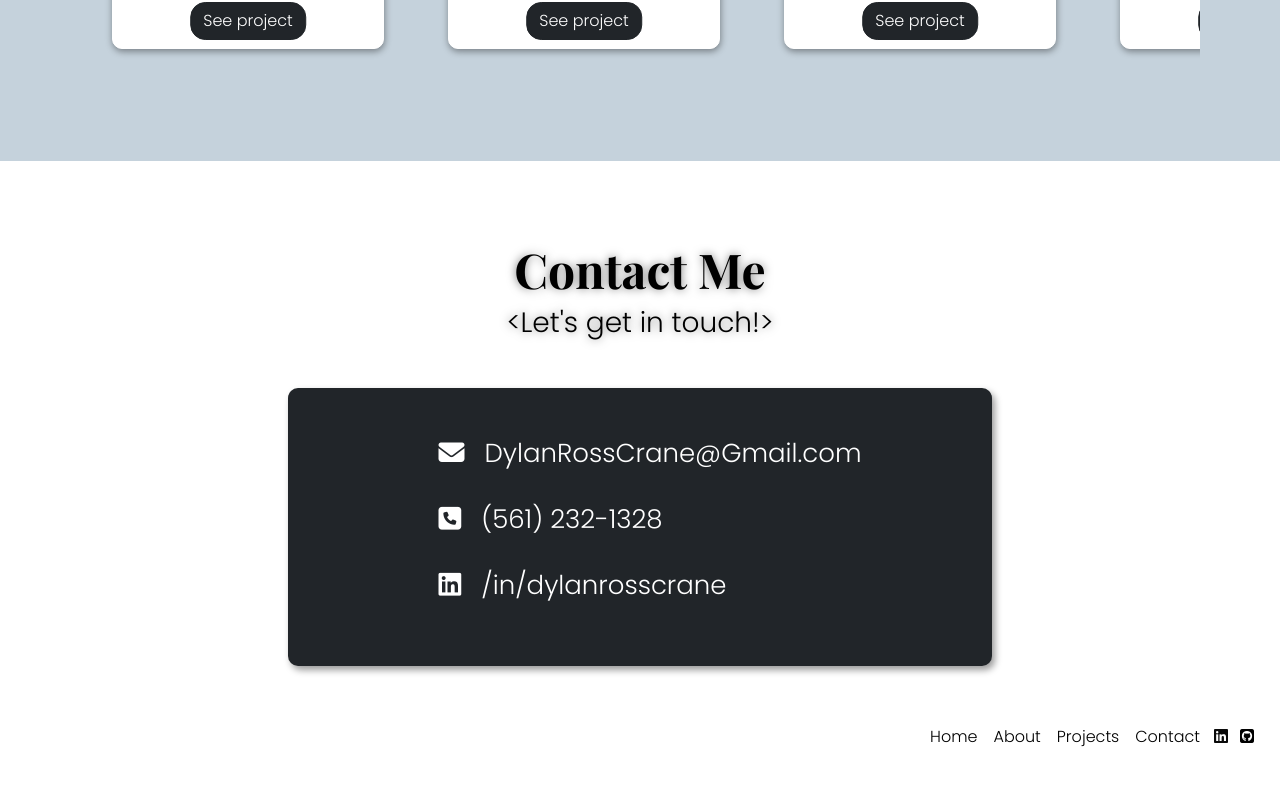
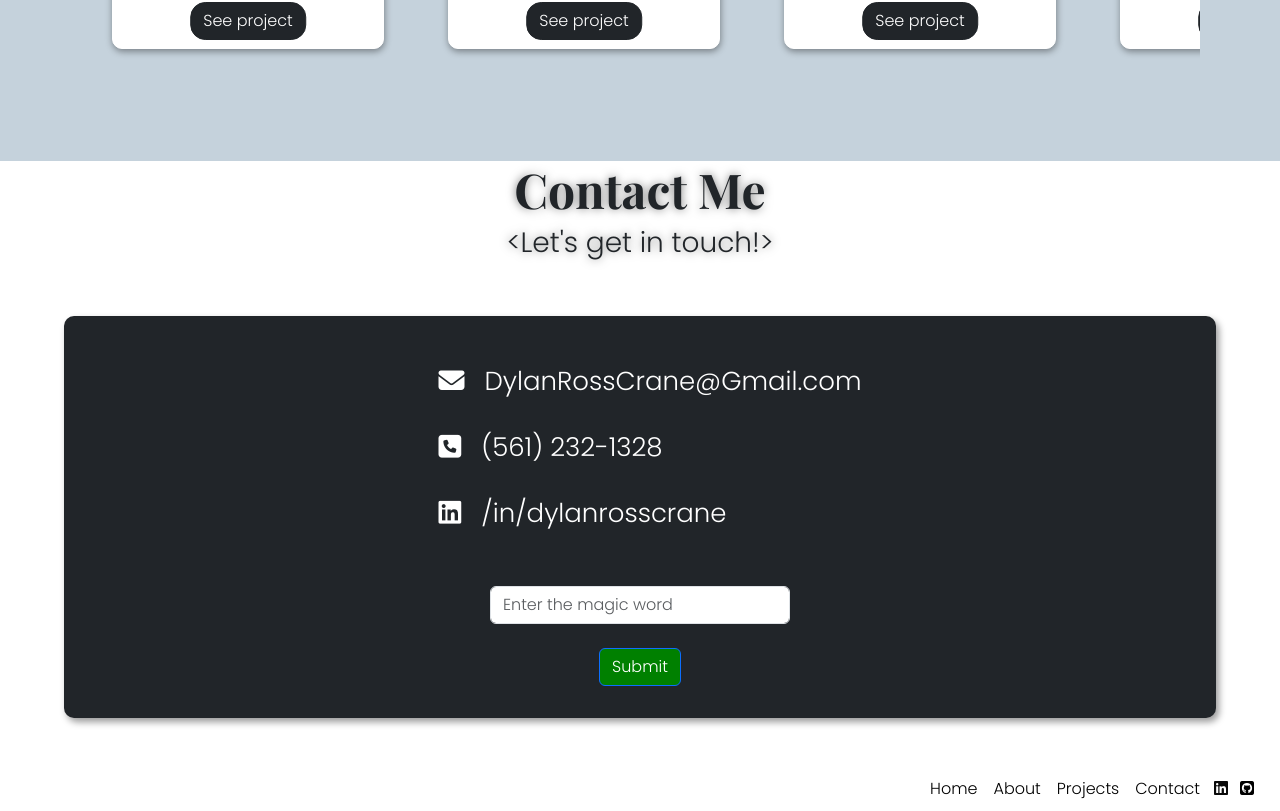
Before and after one commit to RossCrane/Personal-Portfolio, a React (Vite) app in the folder client/: page / in a window 1280 px wide. Shown: the part 1864-2675 px from the top of the page. Before the commit the page ends 2623 px from the top, so only its background shows below. Built offline with nearby package versions, Linux system fonts and the light colour scheme.

Commit message:
New Feature: Secret word. Needs some additional animations and music.

```diff
--- a/client/src/css/About.css
+++ b/client/src/css/About.css
@@ -46,6 +46,11 @@
 	width: 3.1rem;
 	padding: 0.25rem;
 	display: flex;
+}
+
+.About .language-icon:hover {
+	transform: scale(1.5);
+	transition: transform 0.25s ease-in-out;
 }
 
 .About .sm-header {
--- a/client/src/css/Contact.css
+++ b/client/src/css/Contact.css
@@ -1,17 +1,23 @@
 /* CONTAINER */
 .Contact {
-	margin: 5rem 5rem 1rem 5rem;
-	color: var(--bright-color);
+	display: flex;
+	justify-content: center;
+	align-items: center;
+	flex-direction: column;
+	height: 100%;
 }
 
 .Contact .contact-block {
 	display: flex;
+	flex-direction: column;
 	justify-content: center;
+	align-items: center;
 	background-color: rgba(34, 52, 76, 0.8);
 	padding: 2rem;
-	margin: 3rem 13rem;
+	margin: 3rem auto;
 	border-radius: 10px;
 	box-shadow: 3px 4px 7px rgba(0, 0, 0, 0.4);
+	width: 90%;
 }
 
 /* HEADER */
@@ -44,6 +50,15 @@ h3 {
 }
 .Contact .contact:hover {
 	text-decoration: underline;
+}
+
+.Contact .secret-input {
+	max-width: 350px;
+}
+
+.Contact .secret-button {
+	margin-top: 1rem;
+	padding: 0.375rem 0.75rem;
 }
 
 @media (max-width: 1083px) {
--- a/client/src/directory/About.tsx
+++ b/client/src/directory/About.tsx
@@ -86,13 +86,13 @@ function About() {
 					<div className="about-section-footer">
 						<div className="icons-container">
 							<a
-								href="https://ziglang.org"
+								href="https://www.typescriptlang.org"
 								target="_blank"
 								rel="noopener noreferrer"
 							>
 								<img
-									src={zigIcon}
-									alt="zig programming language icon"
+									src={typescriptIcon}
+									alt="typescript programming language icon"
 									className="language-icon"
 								/>
 							</a>
@@ -108,18 +108,17 @@ function About() {
 								/>
 							</a>
 							<a
-								href="https://www.typescriptlang.org"
+								href="https://ziglang.org"
 								target="_blank"
 								rel="noopener noreferrer"
 							>
 								<img
-									src={typescriptIcon}
-									alt="typescript programming language icon"
+									src={zigIcon}
+									alt="zig programming language icon"
 									className="language-icon"
 								/>
 							</a>
 						</div>
-
 						<button
 							className="resume-button btn btn-dark"
 							style={{ backgroundColor: 'var(--button-color)' }}
--- a/client/src/directory/Contact.tsx
+++ b/client/src/directory/Contact.tsx
@@ -1,9 +1,53 @@
+import React, { useState } from 'react';
 import '../css/Contact.css';
 import { aboutDetails } from '../Util/PersonalizedInfo';
 
 function Contact() {
 	const { email, phone, linkedInUrl, linkedInPersonal, mailTo, callTo } =
 		aboutDetails;
+	const [inputValue, setInputValue] = useState('');
+
+	const handleSubmit = (event: React.FormEvent<HTMLFormElement>) => {
+		event.preventDefault();
+		const lowerCaseInputValue = inputValue.toLowerCase(); // Convert input value to lowercase
+		switch (lowerCaseInputValue) {
+			case 'alertsecret':
+				alert('You have unlocked the secret!');
+				break;
+			case 'audiosecret':
+				// Assuming secretMedia is defined and accessible
+				// const secretMedia = document.getElementById('secretMedia');
+				// secretMedia.play();
+				alert('Magic word entered! Playing secret media...');
+				break;
+			case 'redirectsecret':
+				window.location.href = 'https://www.google.com';
+				break;
+			case 'printsecret':
+				window.print();
+				break;
+			case 'consolesecret':
+				console.log('Console secret activated!');
+				break;
+			case 'hacker':
+				alert(getBrowserInfo());
+				break;
+			default:
+				alert('Incorrect magic word');
+		}
+		setInputValue(''); // Reset
+	};
+
+	function getBrowserInfo() {
+		return (
+			`Browser Name: ${navigator.appName}\n` +
+			`Browser Version: ${navigator.appVersion}\n` +
+			`User-Agent: ${navigator.userAgent}\n` +
+			`Platform: ${navigator.platform}\n` +
+			`Language: ${navigator.language}`
+		);
+	}
+
 	return (
 		<div className="Contact" id="contact">
 			<h2>Contact Me</h2>
@@ -56,6 +100,27 @@ function Contact() {
 						</a>
 					</li>
 				</ul>
+				<form
+					onSubmit={handleSubmit}
+					className="d-flex justify-content-center align-items-center mt-4"
+					style={{ flexDirection: 'column' }}
+				>
+					<input
+						type="text"
+						value={inputValue}
+						onChange={(e) => setInputValue(e.target.value)}
+						placeholder="Enter the magic word"
+						className="form-control secret-input mb-2"
+						style={{ maxWidth: '300px' }}
+					/>
+					<button
+						type="submit"
+						className="btn btn-primary secret-button"
+						style={{ backgroundColor: 'green' }}
+					>
+						Submit
+					</button>
+				</form>
 			</div>
 		</div>
 	);
```
Also changed, not shown: 1 other file (tests, documents, lock files or other folders).
